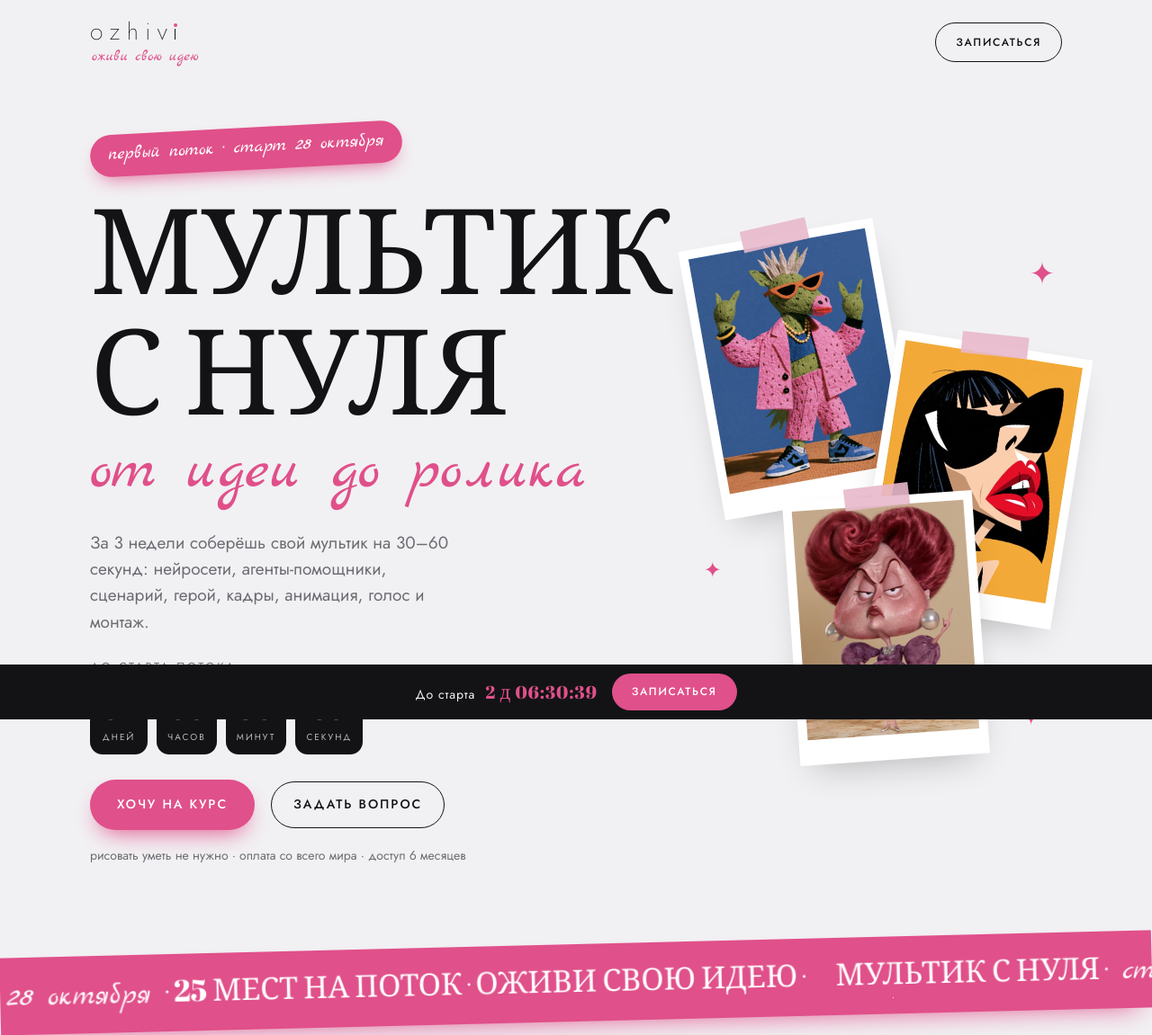
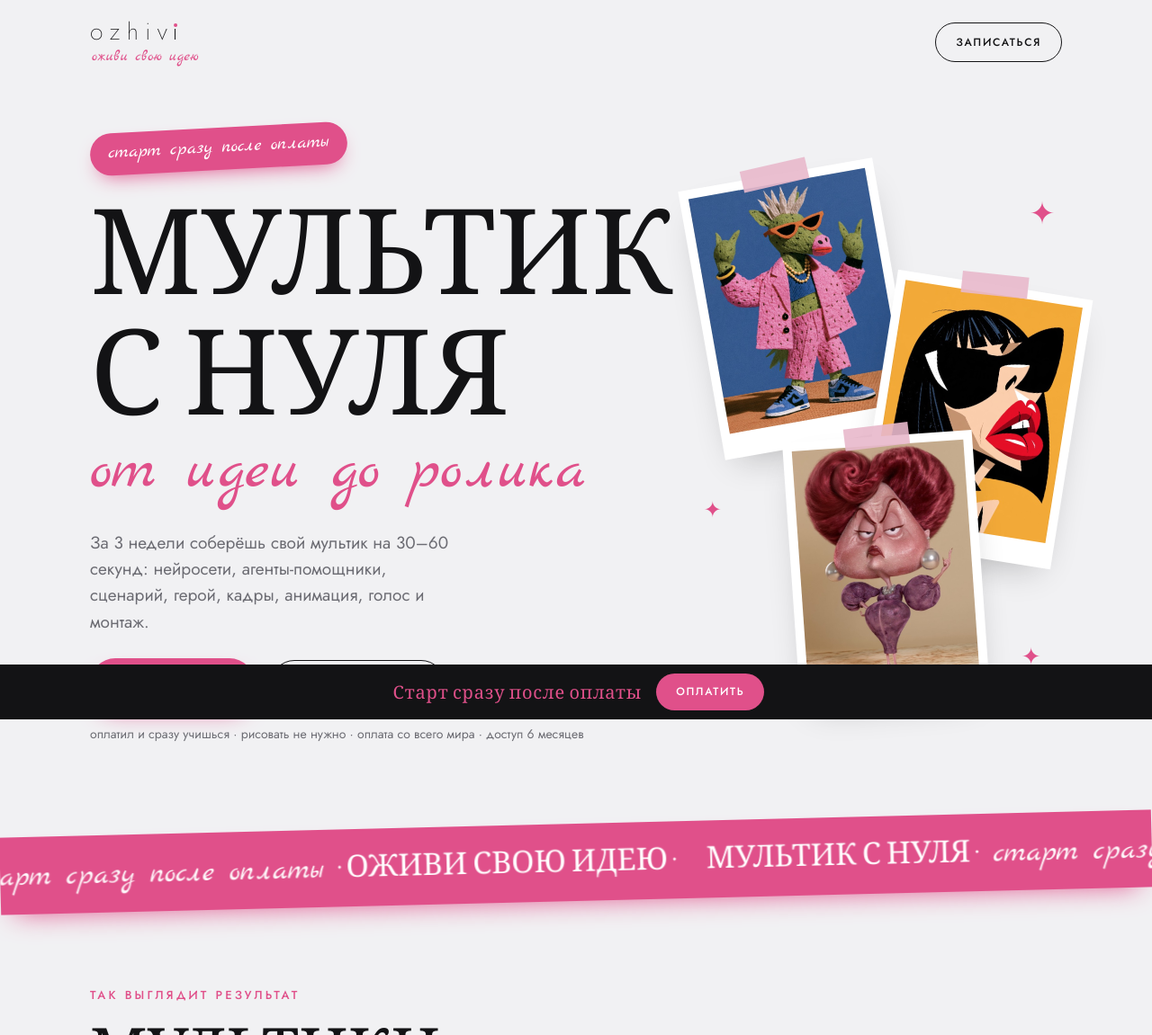
Before and after one commit to krischer05-lab/multik-s-nulya, a plain HTML site: page index.html in a window 1280 px wide. Shown: the top 1151 px of the page at 90% size. Drawn offline with Linux system fonts and the light colour scheme.

Commit message:
Add files via upload

```diff
--- a/index.html
+++ b/index.html
@@ -3,7 +3,7 @@
 <head>
 <meta charset="utf-8">
 <meta name="viewport" content="width=device-width, initial-scale=1, viewport-fit=cover">
-<meta name="description" content="Курс «Мультик с нуля» от ozhivi: за 3 недели соберёшь свой мультик на нейросетях. Старт 28 октября. Доступ 6 месяцев.">
+<meta name="description" content="Курс «Мультик с нуля» от ozhivi: за 3 недели соберёшь свой мультик на нейросетях. Старт сразу после оплаты. Доступ 6 месяцев.">
 <meta property="og:title" content="Мультик с нуля — курс ozhivi">
 <meta property="og:image" content="c13.jpg">
 <title>Мультик с нуля — курс ozhivi</title>
@@ -272,21 +272,14 @@ footer .tagline{font-family:var(--script);color:var(--pink);font-size:22px}
   <main id="top">
     <div class="hero">
       <div>
-        <span class="sticker">первый поток · старт 28 октября</span>
+        <span class="sticker">старт сразу после оплаты</span>
         <h1>Мультик<br>с нуля</h1>
         <span class="script">от идеи до ролика</span>
         <p class="lead">За 3 недели соберёшь свой мультик на 30–60 секунд: нейросети, агенты-помощники, сценарий, герой, кадры, анимация, голос и монтаж.</p>
-        <p class="timer-cap">до старта потока</p>
-        <div class="timer" role="timer" aria-label="Время до старта">
-          <div><b data-t="d">00</b><span>дней</span></div>
-          <div><b data-t="h">00</b><span>часов</span></div>
-          <div><b data-t="m">00</b><span>минут</span></div>
-          <div><b data-t="s">00</b><span>секунд</span></div>
-        </div>
         <div class="cta-row">
           <a class="btn" href="#tariffs">Хочу на курс</a>
           <a class="btn ask" href="https://t.me/iskor_kris" target="_blank" rel="noopener">Задать вопрос</a>
-          <small>рисовать уметь не нужно · оплата со всего мира · доступ 6 месяцев</small>
+          <small>оплатил и сразу учишься · рисовать не нужно · оплата со всего мира · доступ 6 месяцев</small>
         </div>
       </div>
       <div class="collage">
@@ -302,10 +295,10 @@ footer .tagline{font-family:var(--script);color:var(--pink);font-size:22px}
 </div>
 
 <div class="ticker" aria-hidden="true"><div class="track">
-  <span>Мультик с нуля <em>· старт 28 октября ·</em> 25 мест на поток <em>·</em> оживи свою идею <em>·</em> </span>
-  <span>Мультик с нуля <em>· старт 28 октября ·</em> 25 мест на поток <em>·</em> оживи свою идею <em>·</em> </span>
-  <span>Мультик с нуля <em>· старт 28 октября ·</em> 25 мест на поток <em>·</em> оживи свою идею <em>·</em> </span>
-  <span>Мультик с нуля <em>· старт 28 октября ·</em> 25 мест на поток <em>·</em> оживи свою идею <em>·</em> </span>
+  <span>Мультик с нуля <em>· старт сразу после оплаты ·</em> оживи свою идею <em>·</em> </span>
+  <span>Мультик с нуля <em>· старт сразу после оплаты ·</em> оживи свою идею <em>·</em> </span>
+  <span>Мультик с нуля <em>· старт сразу после оплаты ·</em> оживи свою идею <em>·</em> </span>
+  <span>Мультик с нуля <em>· старт сразу после оплаты ·</em> оживи свою идею <em>·</em> </span>
 </div></div>
 
 <div class="wrap">
@@ -328,7 +321,7 @@ footer .tagline{font-family:var(--script);color:var(--pink);font-size:22px}
     <div class="fact"><b>3</b><span>недели</span></div>
     <div class="fact"><b>12</b><span>уроков</span></div>
     <div class="fact"><b>3</b><span>живых эфира</span></div>
-    <div class="fact"><b>25</b><span>мест на поток</span></div>
+    <div class="fact"><b>6</b><span>месяцев доступа</span></div>
   </div>
 
   <section>
@@ -445,17 +438,13 @@ footer .tagline{font-family:var(--script);color:var(--pink);font-size:22px}
   </section>
 
   <section id="tariffs">
-    <p class="eyebrow">Запись на поток</p>
+    <p class="eyebrow">Запись на курс</p>
     <h2>Выбери<br><span class="script">свой тариф</span></h2>
     <div class="start">
-      <span class="sticker">старт 28 октября</span>
+      <span class="sticker">старт сразу после оплаты</span>
       <span class="sticker world">оплата со всего мира</span>
-      <div class="seats">
-        <p><span>Занято 7 из 25 мест</span><b>осталось 18</b></p>
-        <div class="meter" role="img" aria-label="Занято 7 из 25 мест"><i></i></div>
-      </div>
     </div>
-    <p class="hint" style="margin:18px 0 0">Во всех тарифах доступ к урокам 6 месяцев</p>
+    <p class="hint" style="margin:18px 0 0">Оплатил, и сразу открывается доступ: начинаешь учиться в тот же день. Во всех тарифах доступ к урокам 6 месяцев</p>
     <div class="tariffs">
       <div class="tariff">
         <h3>Самостоятельный</h3>
@@ -510,7 +499,7 @@ footer .tagline{font-family:var(--script);color:var(--pink);font-size:22px}
     <div class="outro">
       <span class="logo xl">ozhiv<span class="i"></span></span>
       <span class="tagline">оживи свою идею</span>
-      <p>Старт потока 28 октября. 25 мест, 7 уже заняты. Оплата со всего мира. Доступ 6 месяцев.</p>
+      <p>Старт сразу после оплаты. Оплата со всего мира. Доступ 6 месяцев.</p>
       <div class="actions"><a class="btn" href="#tariffs">Оплатить</a><a class="btn ask" href="https://t.me/iskor_kris" target="_blank" rel="noopener" style="color:var(--on-night)">Задать вопрос</a></div>
     </div>
   </section>
@@ -536,23 +525,12 @@ footer .tagline{font-family:var(--script);color:var(--pink);font-size:22px}
 </div>
 
 <div class="dock">
-  <span class="t">До старта <b data-dock>—</b></span>
-  <a class="btn" href="#tariffs">Записаться</a>
+  <span class="t"><b>Старт сразу после оплаты</b></span>
+  <a class="btn" href="#tariffs">Оплатить</a>
 </div>
 
 <script>
 (function(){
-  var target=new Date("2026-10-28T00:00:00+03:00").getTime();
-  var els={d:document.querySelector('[data-t="d"]'),h:document.querySelector('[data-t="h"]'),m:document.querySelector('[data-t="m"]'),s:document.querySelector('[data-t="s"]')};
-  var dock=document.querySelector('[data-dock]');
-  function p(n){return n<10?"0"+n:""+n}
-  function tick(){
-    var diff=Math.max(0,target-Date.now());
-    var d=Math.floor(diff/864e5),h=Math.floor(diff%864e5/36e5),m=Math.floor(diff%36e5/6e4),s=Math.floor(diff%6e4/1e3);
-    els.d.textContent=p(d);els.h.textContent=p(h);els.m.textContent=p(m);els.s.textContent=p(s);
-    dock.textContent=d+" д "+p(h)+":"+p(m)+":"+p(s);
-  }
-  tick();setInterval(tick,1000);
 
   var strip=document.getElementById("strip");
   if(strip){
```
